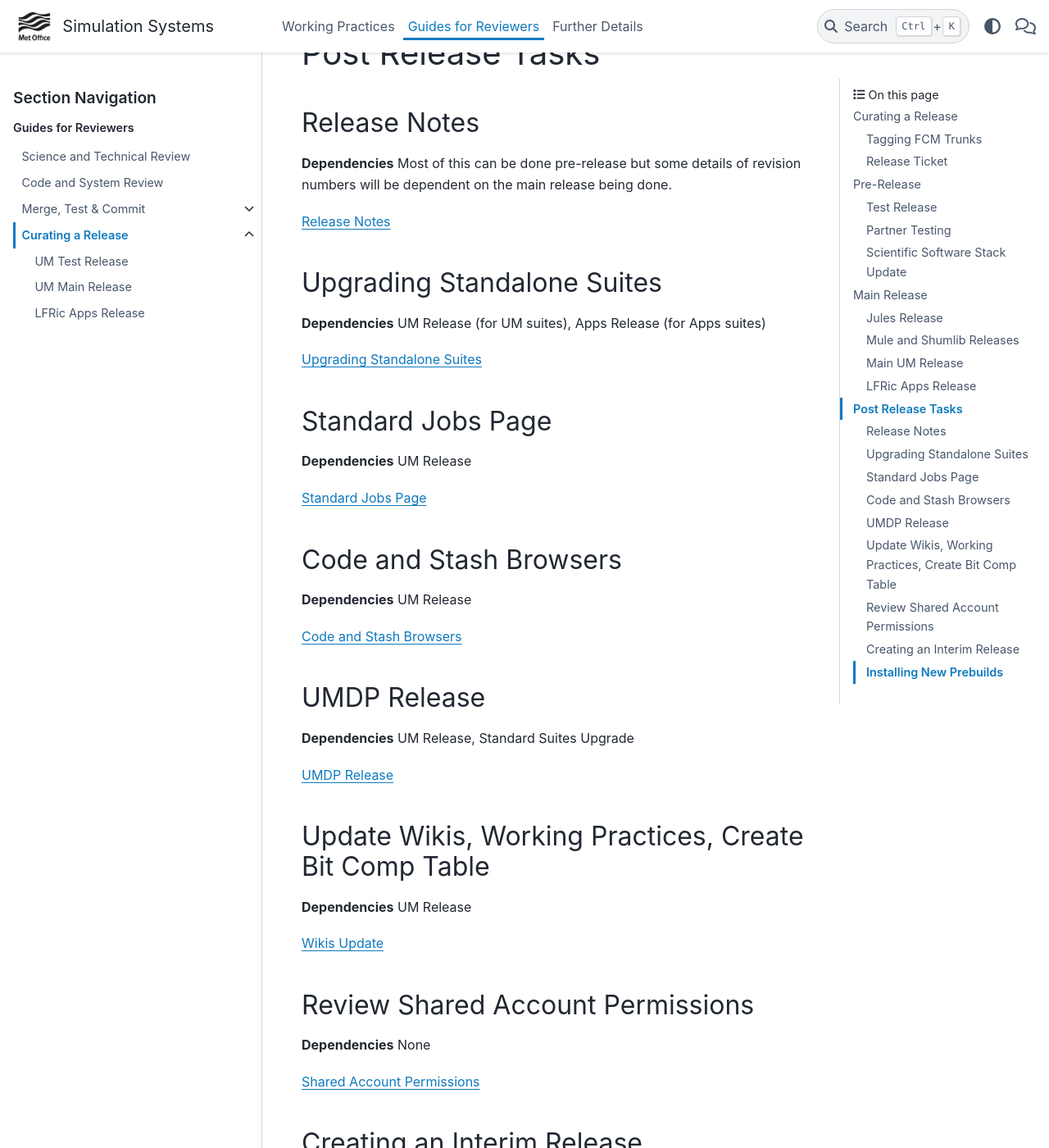
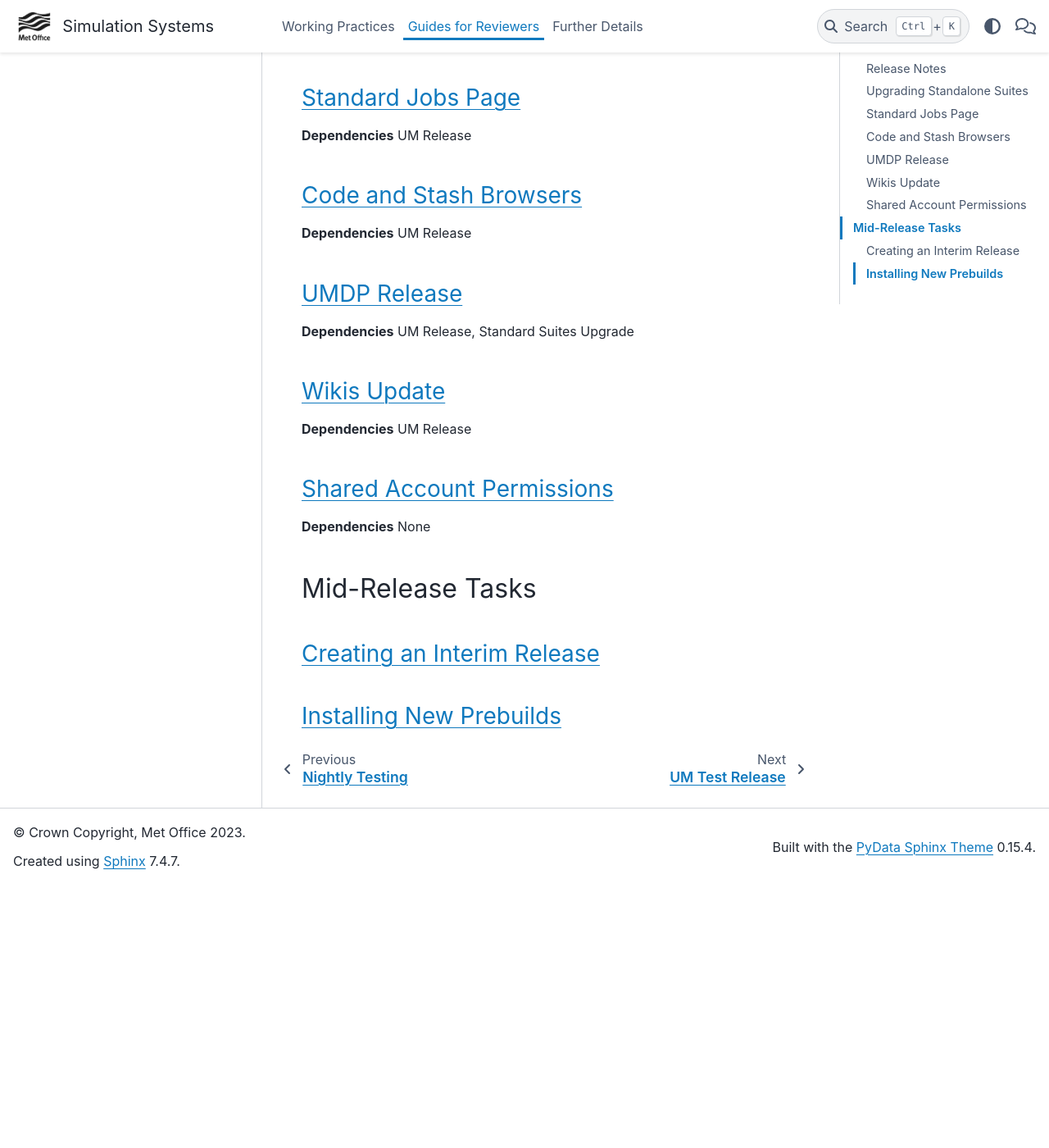
Before and after one commit to MetOffice/simulation-systems, a Sphinx documentation site: the page built from source/Reviewers/curaterelease.rst, in a window 1280 px wide and 1400 px high, scrolled down 2974 px. Shown: the whole window at 82% size. Built offline with Sphinx 7.4.7 and the PyData theme 0.15.4, drawn with Linux system fonts in a browser that asks for light colours; after the commit the page ends 4053 px from its top, so only the background shows below that; some of the changed text lies outside the part shown.

Commit message:
update release page

```diff
--- a/source/Reviewers/curaterelease.rst
+++ b/source/Reviewers/curaterelease.rst
@@ -66,147 +66,118 @@
 
 
 Pre-Release
-===========
+-----------
 
-Test Release
-------------
+:ref:`UM Test Release<um_test_release>`
+^^^^^^^^^^^^^^^^^^^^^^^^^^^^^^^^^^^^^^^
 
 **Dependencies**
 The point of the test release is to test the release system/process works before we have to do it for real. Typically aim for 1-2 weeks before release day. However, before a test release can be done, all changes to fcm-make config files, major rose-stem changes (things like basic upgrade macro or KGO updates don't necessarily need to be included) and modifications to the release_new_version.py script need to be on trunk, so this will cause some variation as to when the test release is done from release to release.
 
-:ref:`UM Test Release<um_test_release>`
 
-
-Partner Testing
----------------
+`Partner Testing <https://code.metoffice.gov.uk/trac/um/wiki/CuratingARelease#PartnerTesting-72hourfreeze>`_
+^^^^^^^^^^^^^^^^^^^^^^^^^^^^^^^^^^^^^^^^^^^^^^^^^^^^^^^^^^^^^^^^^^^^^^^^^^^^^^^^^^^^^^^^^^^^^^^^^^^^^^^^^^^^
 
 **Dependencies**
 All source code changes must be on trunk along with any rose-stem changes that affect multiple sites before partner testing can start. Ideally the test release will also have been completed.
 
-`Partner Testing <https://code.metoffice.gov.uk/trac/um/wiki/CuratingARelease#PartnerTesting-72hourfreeze>`_
 
-
-Scientific Software Stack Update
---------------------------------
+`Scientific Software Stack Update <https://code.metoffice.gov.uk/trac/um/wiki/CuratingARelease#ScientificSoftwareStackUpdate>`_
+^^^^^^^^^^^^^^^^^^^^^^^^^^^^^^^^^^^^^^^^^^^^^^^^^^^^^^^^^^^^^^^^^^^^^^^^^^^^^^^^^^^^^^^^^^^^^^^^^^^^^^^^^^^^^^^^^^^^^^^^^^^^^^^
 
 **Dependencies**
 Any potential changes to platform software stacks
 
-`Scientific Software Stack Update <https://code.metoffice.gov.uk/trac/um/wiki/CuratingARelease#ScientificSoftwareStackUpdate>`_
-
 
 Main Release
-============
+------------
 
-Jules Release
--------------
+`Jules Release <https://code.metoffice.gov.uk/trac/jules/wiki/CuratingARelease>`_
+^^^^^^^^^^^^^^^^^^^^^^^^^^^^^^^^^^^^^^^^^^^^^^^^^^^^^^^^^^^^^^^^^^^^^^^^^^^^^^^^^
 
 **Dependencies**
 Partner Testing, All Jules tickets committed
 
-`Jules Release <https://code.metoffice.gov.uk/trac/jules/wiki/CuratingARelease>`_
 
-
-Mule and Shumlib Releases
--------------------------
+`Mule and Shumlib Releases <https://code.metoffice.gov.uk/trac/um/wiki/CuratingARelease#ShumlibMulereleases>`_
+^^^^^^^^^^^^^^^^^^^^^^^^^^^^^^^^^^^^^^^^^^^^^^^^^^^^^^^^^^^^^^^^^^^^^^^^^^^^^^^^^^^^^^^^^^^^^^^^^^^^^^^^^^^^^^
 
 **Dependencies**
 All tickets affecting Shumlib or Mule should have been committed.
 
-`Mule and Shumlib Releases <https://code.metoffice.gov.uk/trac/um/wiki/CuratingARelease#ShumlibMulereleases>`_
 
-
-Main UM Release
----------------
+:ref:`UM Main Release<um_main_release>`
+^^^^^^^^^^^^^^^^^^^^^^^^^^^^^^^^^^^^^^^
 
 **Dependencies**
 All UM Tickets, Test Release, Partner Testing, Jules Release
 
-:ref:`UM Main Release<um_main_release>`
 
-
-LFRic Apps Release
-------------------
+:ref:`LFRic Apps Release<lfric_apps_release>`
+^^^^^^^^^^^^^^^^^^^^^^^^^^^^^^^^^^^^^^^^^^^^^
 
 **Dependencies**
 All LFRic Tickets (Apps + Core), Jules Release
 
-:ref:`LFRic Apps Release<lfric_apps_release>`
-
 
 Post Release Tasks
-==================
+------------------
 
-Release Notes
--------------
+`Release Notes <https://code.metoffice.gov.uk/trac/um/wiki/CuratingARelease#ReleaseNotes>`_
+^^^^^^^^^^^^^^^^^^^^^^^^^^^^^^^^^^^^^^^^^^^^^^^^^^^^^^^^^^^^^^^^^^^^^^^^^^^^^^^^^^^^^^^^^^^
 
 **Dependencies**
 Most of this can be done pre-release but some details of revision numbers will be dependent on the main release being done.
 
-`Release Notes <https://code.metoffice.gov.uk/trac/um/wiki/CuratingARelease#ReleaseNotes>`_
 
-
-Upgrading Standalone Suites
----------------------------
+`Upgrading Standalone Suites <https://code.metoffice.gov.uk/trac/um/wiki/CuratingARelease#UpgradingStandaloneSuites>`_
+^^^^^^^^^^^^^^^^^^^^^^^^^^^^^^^^^^^^^^^^^^^^^^^^^^^^^^^^^^^^^^^^^^^^^^^^^^^^^^^^^^^^^^^^^^^^^^^^^^^^^^^^^^^^^^^^^^^^^^
 
 **Dependencies**
 UM Release (for UM suites), Apps Release (for Apps suites)
 
-`Upgrading Standalone Suites <https://code.metoffice.gov.uk/trac/um/wiki/CuratingARelease#UpgradingStandaloneSuites>`_
 
-
-Standard Jobs Page
-------------------
+`Standard Jobs Page <https://code.metoffice.gov.uk/trac/um/wiki/CuratingARelease#FinalizeTheStandardJobspage>`_
+^^^^^^^^^^^^^^^^^^^^^^^^^^^^^^^^^^^^^^^^^^^^^^^^^^^^^^^^^^^^^^^^^^^^^^^^^^^^^^^^^^^^^^^^^^^^^^^^^^^^^^^^^^^^^^^
 
 **Dependencies**
 UM Release
 
-`Standard Jobs Page <https://code.metoffice.gov.uk/trac/um/wiki/CuratingARelease#FinalizeTheStandardJobspage>`_
 
-
-Code and Stash Browsers
------------------------
+`Code and Stash Browsers <https://code.metoffice.gov.uk/trac/um/wiki/CuratingARelease#InstallCodeandStashbrowsers>`_
+^^^^^^^^^^^^^^^^^^^^^^^^^^^^^^^^^^^^^^^^^^^^^^^^^^^^^^^^^^^^^^^^^^^^^^^^^^^^^^^^^^^^^^^^^^^^^^^^^^^^^^^^^^^^^^^^^^^^
 
 **Dependencies**
 UM Release
 
-`Code and Stash Browsers <https://code.metoffice.gov.uk/trac/um/wiki/CuratingARelease#InstallCodeandStashbrowsers>`_
 
-
-UMDP Release
-------------
+`UMDP Release <https://code.metoffice.gov.uk/trac/um/wiki/CuratingARelease#UMDPrelease>`_
+^^^^^^^^^^^^^^^^^^^^^^^^^^^^^^^^^^^^^^^^^^^^^^^^^^^^^^^^^^^^^^^^^^^^^^^^^^^^^^^^^^^^^^^^^
 
 **Dependencies**
 UM Release, Standard Suites Upgrade
 
-`UMDP Release <https://code.metoffice.gov.uk/trac/um/wiki/CuratingARelease#UMDPrelease>`_
 
-
-Update Wikis, Working Practices, Create Bit Comp Table
-------------------------------------------------------
+`Wikis Update <https://code.metoffice.gov.uk/trac/um/wiki/CuratingARelease#Updatewikisworkingpracticesandcreatebitcomptable>`_
+^^^^^^^^^^^^^^^^^^^^^^^^^^^^^^^^^^^^^^^^^^^^^^^^^^^^^^^^^^^^^^^^^^^^^^^^^^^^^^^^^^^^^^^^^^^^^^^^^^^^^^^^^^^^^^^^^^^^^^^^^^^^^^
 
 **Dependencies**
 UM Release
 
-`Wikis Update <https://code.metoffice.gov.uk/trac/um/wiki/CuratingARelease#Updatewikisworkingpracticesandcreatebitcomptable>`_
 
-
-Review Shared Account Permissions
----------------------------------
+`Shared Account Permissions <https://code.metoffice.gov.uk/trac/um/wiki/CuratingARelease#Reviewandupdatetrunkandsharedaccountpermissions>`_
+^^^^^^^^^^^^^^^^^^^^^^^^^^^^^^^^^^^^^^^^^^^^^^^^^^^^^^^^^^^^^^^^^^^^^^^^^^^^^^^^^^^^^^^^^^^^^^^^^^^^^^^^^^^^^^^^^^^^^^^^^^^^^^^^^^^^^^^^^^^
 
 **Dependencies**
 None
 
-`Shared Account Permissions <https://code.metoffice.gov.uk/trac/um/wiki/CuratingARelease#Reviewandupdatetrunkandsharedaccountpermissions>`_
+
+Mid-Release Tasks
+-----------------
+
+`Creating an Interim Release <https://code.metoffice.gov.uk/trac/um/wiki/CuratingARelease#Creatinganinterimrelease>`_
+^^^^^^^^^^^^^^^^^^^^^^^^^^^^^^^^^^^^^^^^^^^^^^^^^^^^^^^^^^^^^^^^^^^^^^^^^^^^^^^^^^^^^^^^^^^^^^^^^^^^^^^^^^^^^^^^^^^^^
 
 
-Creating an Interim Release
----------------------------
-
-`Creating an Interim Release <https://code.metoffice.gov.uk/trac/um/wiki/CuratingARelease#Creatinganinterimrelease>`_
-
-
-Installing New Prebuilds
-------------------------
-
 `Installing New Prebuilds <https://code.metoffice.gov.uk/trac/um/wiki/CuratingARelease#Installingnewprebuilds>`_
+^^^^^^^^^^^^^^^^^^^^^^^^^^^^^^^^^^^^^^^^^^^^^^^^^^^^^^^^^^^^^^^^^^^^^^^^^^^^^^^^^^^^^^^^^^^^^^^^^^^^^^^^^^^^^^^^
```
